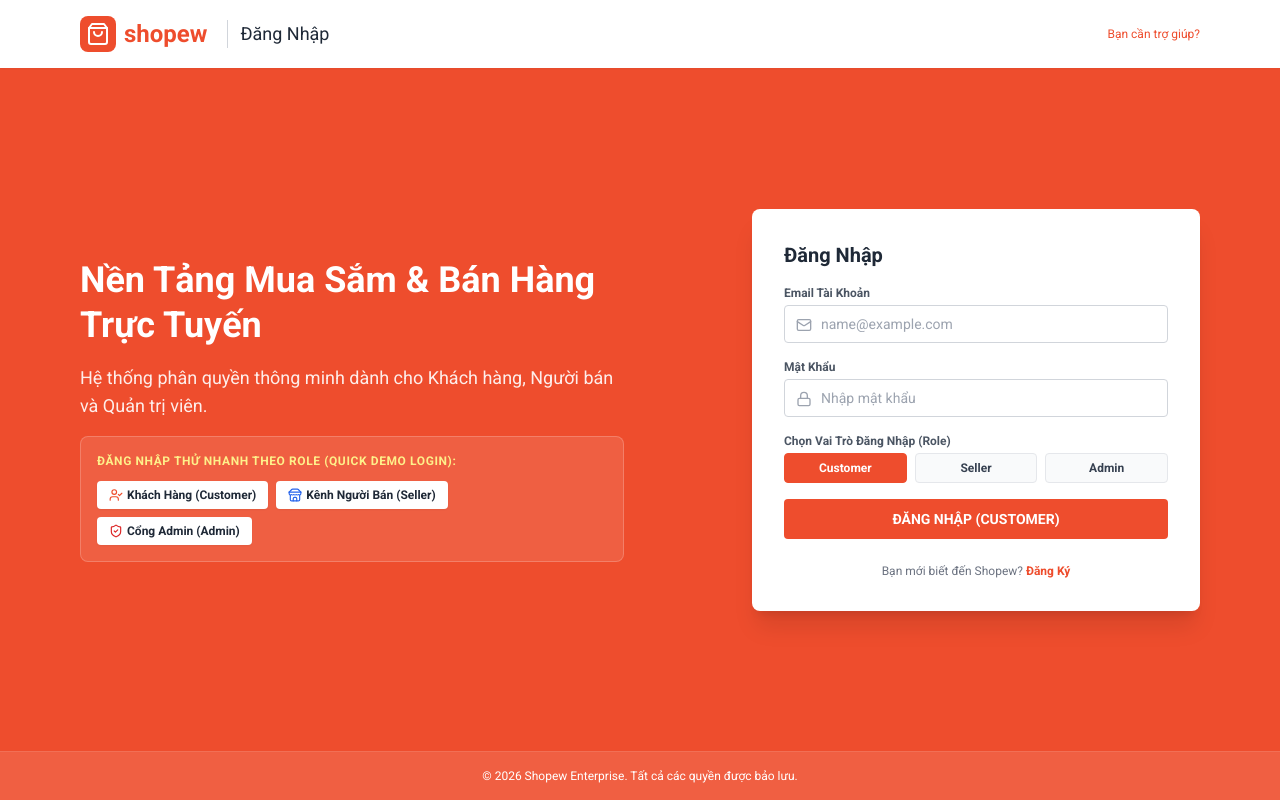
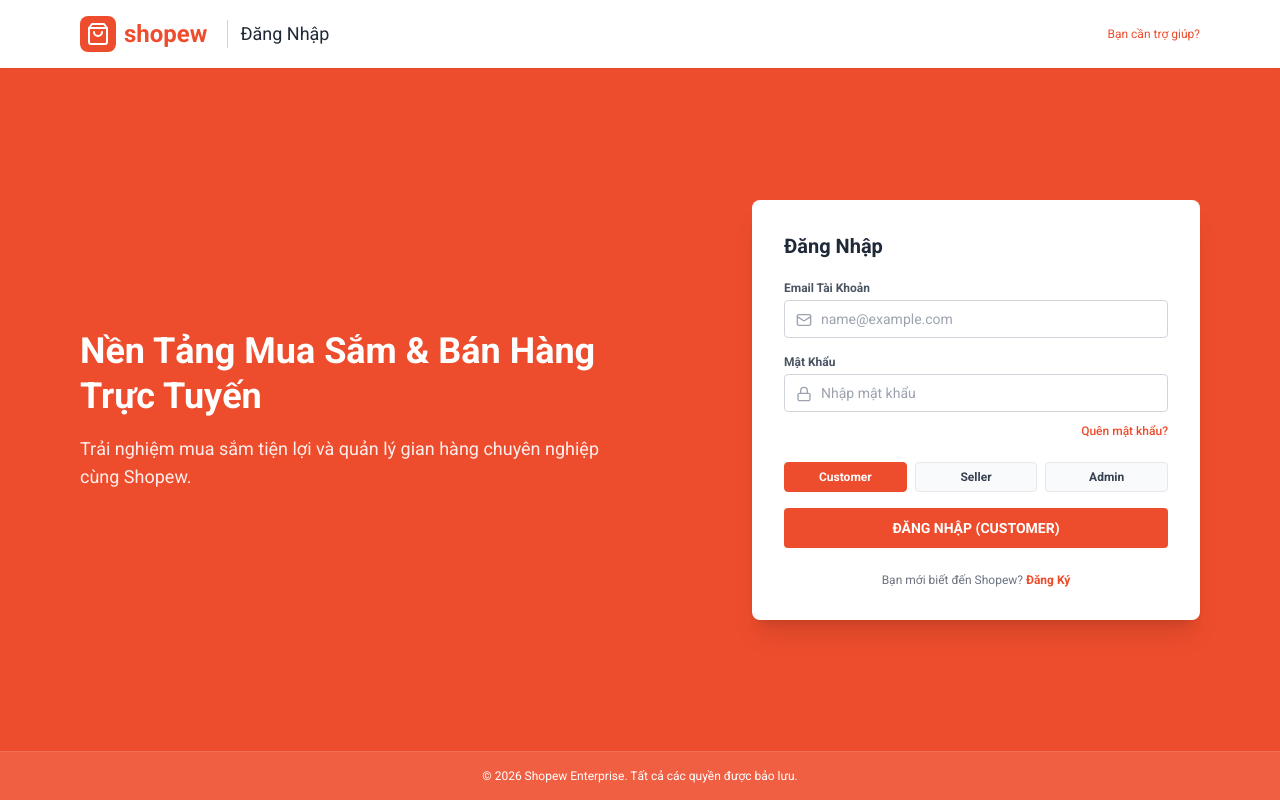
Before and after one commit to dungnotnull/shopew-ecommerce-vibe-inspired-by-shopee, a React (Vite) app in the folder frontend/: page /login in a window 1280 px wide. Built offline with nearby package versions, Linux system fonts and the light colour scheme.

Commit message:
refactor(frontend): clean login UI text and add forgot password modal link

```diff
--- a/frontend/src/pages/auth/LoginPage.tsx
+++ b/frontend/src/pages/auth/LoginPage.tsx
@@ -1,16 +1,22 @@
 import React, { useState } from 'react';
 import { Link, useNavigate } from 'react-router-dom';
-import { ShoppingBag, Lock, Mail, AlertCircle, ShieldCheck, Store, UserCheck } from 'lucide-react';
+import { ShoppingBag, Lock, Mail, AlertCircle, CheckCircle } from 'lucide-react';
 import { useAuthStore } from '../../store/useAuthStore';
 import { UserRole } from '../../types/auth';
 
-// Trang Đăng nhập (Auth Flow đồng bộ với LoginDto Backend)
+// Trang Đăng nhập (Auth Flow đồng bộ với LoginDto & ForgotPasswordDto Backend)
 export const LoginPage: React.FC = () => {
   const [email, setEmail] = useState('');
   const [password, setPassword] = useState('');
   const [selectedRole, setSelectedRole] = useState<UserRole>('CUSTOMER');
   const [errorMsg, setErrorMsg] = useState('');
   const [isSubmitting, setIsSubmitting] = useState(false);
+
+  // State hỗ trợ Modal/Form Quên mật khẩu
+  const [showForgotModal, setShowForgotModal] = useState(false);
+  const [forgotEmail, setForgotEmail] = useState('');
+  const [forgotSuccessMsg, setForgotSuccessMsg] = useState('');
+  const [isSendingForgot, setIsSendingForgot] = useState(false);
 
   const navigate = useNavigate();
   const setAuth = useAuthStore((state) => state.setAuth);
@@ -35,7 +41,7 @@
     setTimeout(() => {
       setIsSubmitting(false);
 
-      // Đăng nhập thành công -> Lưu session kèm Role chọn
+      // Đăng nhập thành công -> Lưu session kèm Role
       setAuth({
         accessToken: `mock_jwt_token_${selectedRole.toLowerCase()}_12345`,
         user: {
@@ -59,30 +65,20 @@
     }, 600);
   };
 
-  // Nút đăng nhập thử nghiệm nhanh theo từng Role
-  const handleQuickLogin = (role: UserRole, demoEmail: string) => {
-    setEmail(demoEmail);
-    setPassword('123456');
-    setSelectedRole(role);
-    setAuth({
-      accessToken: `mock_jwt_token_${role.toLowerCase()}_12345`,
-      user: {
-        id: Date.now(),
-        email: demoEmail,
-        fullName: role === 'ADMIN' ? 'Super Admin Shopew' : role === 'SELLER' ? 'Chủ Shop Mall' : 'Khách Hàng Mua Sắm',
-        phone: '0987654321',
-        role,
-        avatarUrl: 'https://images.unsplash.com/photo-1535713875002-d1d0cf377fde?w=100'
-      }
-    });
+  // Xử lý gửi yêu cầu Quên mật khẩu
+  const handleForgotSubmit = (e: React.FormEvent) => {
+    e.preventDefault();
+    if (!forgotEmail) return;
 
-    if (role === 'SELLER') navigate('/seller');
-    else if (role === 'ADMIN') navigate('/admin');
-    else navigate('/');
+    setIsSendingForgot(true);
+    setTimeout(() => {
+      setIsSendingForgot(false);
+      setForgotSuccessMsg('Nếu tài khoản tồn tại, liên kết khôi phục mật khẩu đã được gửi đến email của bạn.');
+    }, 600);
   };
 
   return (
-    <div className="min-h-screen bg-[#ee4d2d] flex flex-col justify-between">
+    <div className="min-h-screen bg-[#ee4d2d] flex flex-col justify-between font-['Roboto',sans-serif]">
       {/* Header thương hiệu */}
       <div className="bg-white py-4 shadow-sm">
         <div className="max-w-6xl mx-auto px-4 flex justify-between items-center">
@@ -98,40 +94,16 @@
       </div>
 
       {/* Form Đăng nhập giữa màn hình */}
-      <div className="max-w-6xl mx-auto px-4 py-10 w-full grid grid-cols-1 md:grid-cols-2 gap-8 items-center">
+      <div className="max-w-6xl mx-auto px-4 py-12 w-full grid grid-cols-1 md:grid-cols-2 gap-8 items-center">
+        {/* Cột bên trái: Dọn dẹp gọn gàng, hiển thị thông điệp thương hiệu */}
         <div className="hidden md:flex flex-col text-white space-y-4">
           <h2 className="text-4xl font-extrabold leading-tight">Nền Tảng Mua Sắm & Bán Hàng Trực Tuyến</h2>
-          <p className="text-white/90 text-lg">Hệ thống phân quyền thông minh dành cho Khách hàng, Người bán và Quản trị viên.</p>
-
-          {/* Block Đăng nhập nhanh kiểm thử theo Role */}
-          <div className="bg-white/10 p-4 rounded-lg border border-white/20 space-y-2 mt-4">
-            <p className="text-xs font-bold uppercase tracking-wider text-yellow-200">Đăng Nhập Thử Nhanh Theo Role (Quick Demo Login):</p>
-            <div className="flex flex-wrap gap-2 pt-1">
-              <button
-                onClick={() => handleQuickLogin('CUSTOMER', 'customer@shopew.com')}
-                className="bg-white text-gray-800 hover:bg-orange-50 text-xs font-bold px-3 py-1.5 rounded flex items-center gap-1 shadow-sm"
-              >
-                <UserCheck className="w-3.5 h-3.5 text-[#ee4d2d]" /> Khách Hàng (Customer)
-              </button>
-              <button
-                onClick={() => handleQuickLogin('SELLER', 'seller@shopew.com')}
-                className="bg-white text-gray-800 hover:bg-orange-50 text-xs font-bold px-3 py-1.5 rounded flex items-center gap-1 shadow-sm"
-              >
-                <Store className="w-3.5 h-3.5 text-blue-600" /> Kênh Người Bán (Seller)
-              </button>
-              <button
-                onClick={() => handleQuickLogin('ADMIN', 'admin@shopew.com')}
-                className="bg-white text-gray-800 hover:bg-orange-50 text-xs font-bold px-3 py-1.5 rounded flex items-center gap-1 shadow-sm"
-              >
-                <ShieldCheck className="w-3.5 h-3.5 text-red-600" /> Cổng Admin (Admin)
-              </button>
-            </div>
-          </div>
+          <p className="text-white/90 text-lg">Trải nghiệm mua sắm tiện lợi và quản lý gian hàng chuyên nghiệp cùng Shopew.</p>
         </div>
 
-        {/* Khung Form Login */}
+        {/* Cột bên phải: Khung Form Đăng nhập */}
         <div className="bg-white p-8 rounded-lg shadow-xl max-w-md w-full ml-auto">
-          <h3 className="text-xl font-bold text-gray-800 mb-4">Đăng Nhập</h3>
+          <h3 className="text-xl font-bold text-gray-800 mb-5">Đăng Nhập</h3>
 
           {errorMsg && (
             <div className="mb-4 p-3 bg-red-50 text-red-600 rounded-md text-xs flex items-center gap-2 border border-red-200">
@@ -169,16 +141,30 @@
                 />
                 <Lock className="w-4 h-4 text-gray-400 absolute left-3 top-3" />
               </div>
+
+              {/* Link "Quên mật khẩu?" căn lề phải ngay dưới ô nhập Mật Khẩu */}
+              <div className="text-right mt-1.5">
+                <button
+                  type="button"
+                  onClick={() => {
+                    setForgotEmail(email);
+                    setForgotSuccessMsg('');
+                    setShowForgotModal(true);
+                  }}
+                  className="text-xs text-[#ee4d2d] hover:underline font-medium"
+                >
+                  Quên mật khẩu?
+                </button>
+              </div>
             </div>
 
-            <div>
-              <label className="block text-xs font-semibold text-gray-600 mb-1">Chọn Vai Trò Đăng Nhập (Role)</label>
-              <div className="grid grid-cols-3 gap-2">
+            {/* 3 Nút chọn quyền (Customer, Seller, Admin) - Đã xóa nhãn tiêu đề thừa */}
+            <div className="grid grid-cols-3 gap-2 pt-1">
               <button
                 type="button"
                 onClick={() => setSelectedRole('CUSTOMER')}
-                  className={`py-1.5 text-xs font-bold rounded border ${
-                    selectedRole === 'CUSTOMER' ? 'bg-[#ee4d2d] text-white border-[#ee4d2d]' : 'bg-gray-50 text-gray-700 border-gray-200'
+                className={`py-1.5 text-xs font-bold rounded border transition-colors ${
+                  selectedRole === 'CUSTOMER' ? 'bg-[#ee4d2d] text-white border-[#ee4d2d]' : 'bg-gray-50 text-gray-700 border-gray-200 hover:bg-gray-100'
                 }`}
               >
                 Customer
@@ -186,8 +172,8 @@
               <button
                 type="button"
                 onClick={() => setSelectedRole('SELLER')}
-                  className={`py-1.5 text-xs font-bold rounded border ${
-                    selectedRole === 'SELLER' ? 'bg-[#ee4d2d] text-white border-[#ee4d2d]' : 'bg-gray-50 text-gray-700 border-gray-200'
+                className={`py-1.5 text-xs font-bold rounded border transition-colors ${
+                  selectedRole === 'SELLER' ? 'bg-[#ee4d2d] text-white border-[#ee4d2d]' : 'bg-gray-50 text-gray-700 border-gray-200 hover:bg-gray-100'
                 }`}
               >
                 Seller
@@ -195,13 +181,12 @@
               <button
                 type="button"
                 onClick={() => setSelectedRole('ADMIN')}
-                  className={`py-1.5 text-xs font-bold rounded border ${
-                    selectedRole === 'ADMIN' ? 'bg-[#ee4d2d] text-white border-[#ee4d2d]' : 'bg-gray-50 text-gray-700 border-gray-200'
+                className={`py-1.5 text-xs font-bold rounded border transition-colors ${
+                  selectedRole === 'ADMIN' ? 'bg-[#ee4d2d] text-white border-[#ee4d2d]' : 'bg-gray-50 text-gray-700 border-gray-200 hover:bg-gray-100'
                 }`}
               >
                 Admin
               </button>
-              </div>
             </div>
 
             <button
@@ -220,6 +205,56 @@
         </div>
       </div>
 
+      {/* Modal Khôi phục Mật khẩu */}
+      {showForgotModal && (
+        <div className="fixed inset-0 bg-black/50 z-50 flex items-center justify-center p-4">
+          <div className="bg-white rounded-lg p-6 max-w-sm w-full space-y-4 shadow-xl">
+            <div className="flex justify-between items-center border-b border-gray-100 pb-2">
+              <h4 className="font-bold text-gray-800 text-base">Đặt Lại Mật Khẩu</h4>
+              <button onClick={() => setShowForgotModal(false)} className="text-gray-400 hover:text-gray-600 font-bold">✕</button>
+            </div>
+
+            {forgotSuccessMsg ? (
+              <div className="p-3 bg-emerald-50 text-emerald-700 rounded-md text-xs flex items-center gap-2 border border-emerald-200">
+                <CheckCircle className="w-4 h-4 shrink-0 text-emerald-600" />
+                <span>{forgotSuccessMsg}</span>
+              </div>
+            ) : (
+              <form onSubmit={handleForgotSubmit} className="space-y-3">
+                <p className="text-xs text-gray-500">Vui lòng nhập Email của bạn để nhận liên kết khôi phục mật khẩu.</p>
+                <div>
+                  <label className="block text-xs font-semibold text-gray-600 mb-1">Email Đăng Ký</label>
+                  <input
+                    type="email"
+                    value={forgotEmail}
+                    onChange={(e) => setForgotEmail(e.target.value)}
+                    placeholder="name@example.com"
+                    className="w-full px-3 py-2 text-sm border border-gray-300 rounded focus:outline-none focus:border-[#ee4d2d]"
+                    required
+                  />
+                </div>
+                <button
+                  type="submit"
+                  disabled={isSendingForgot}
+                  className="w-full bg-[#ee4d2d] hover:bg-[#d03e20] text-white font-bold py-2 rounded text-xs transition-colors uppercase disabled:opacity-50"
+                >
+                  {isSendingForgot ? 'Đang Gửi...' : 'Gửi Yêu Cầu Khôi Phục'}
+                </button>
+              </form>
+            )}
+
+            <div className="text-right">
+              <button
+                onClick={() => setShowForgotModal(false)}
+                className="text-xs text-gray-500 hover:underline"
+              >
+                Đóng
+              </button>
+            </div>
+          </div>
+        </div>
+      )}
+
       {/* Footer nhỏ */}
       <div className="bg-white/10 text-white text-center py-4 text-xs border-t border-white/10">
         © 2026 Shopew Enterprise. Tất cả các quyền được bảo lưu.
```
Lines whose indentation alone changed are shown as unchanged.
